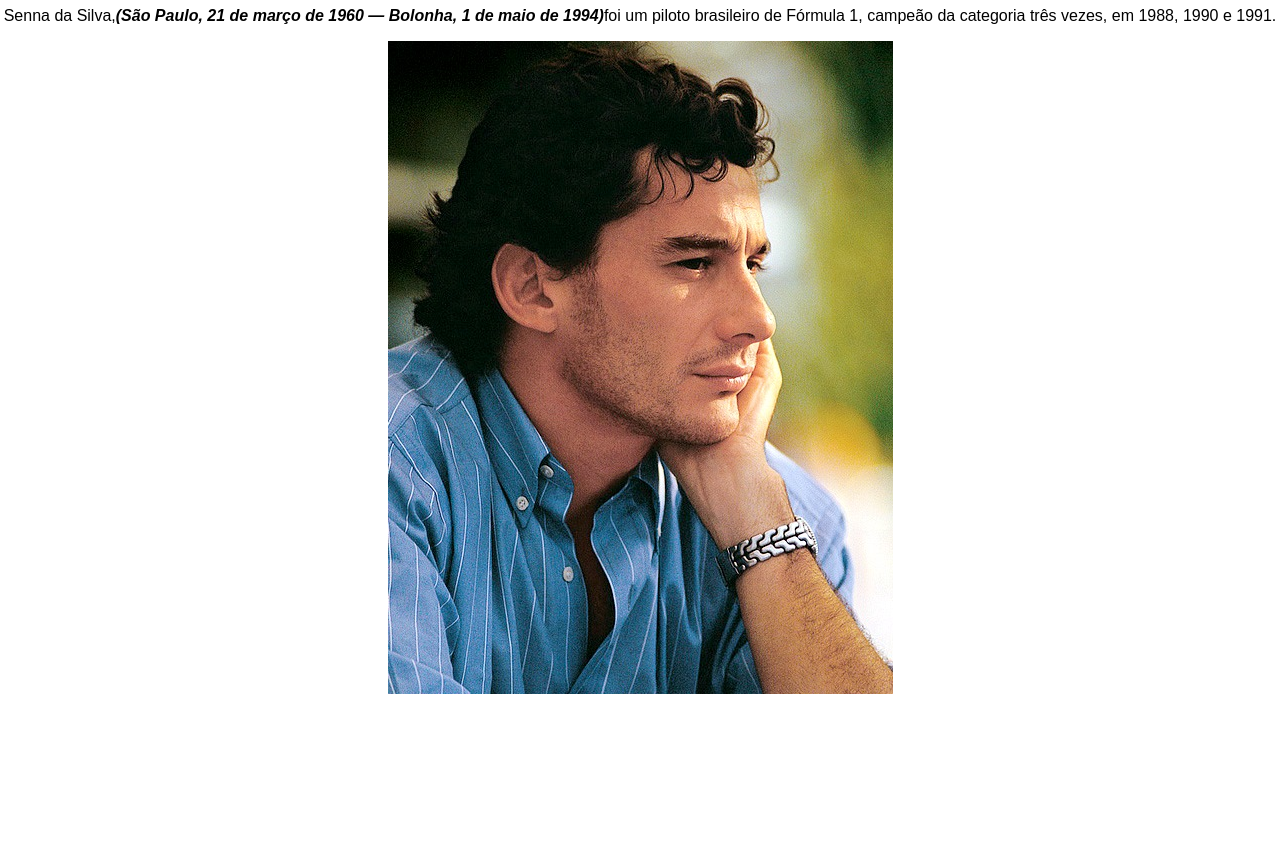
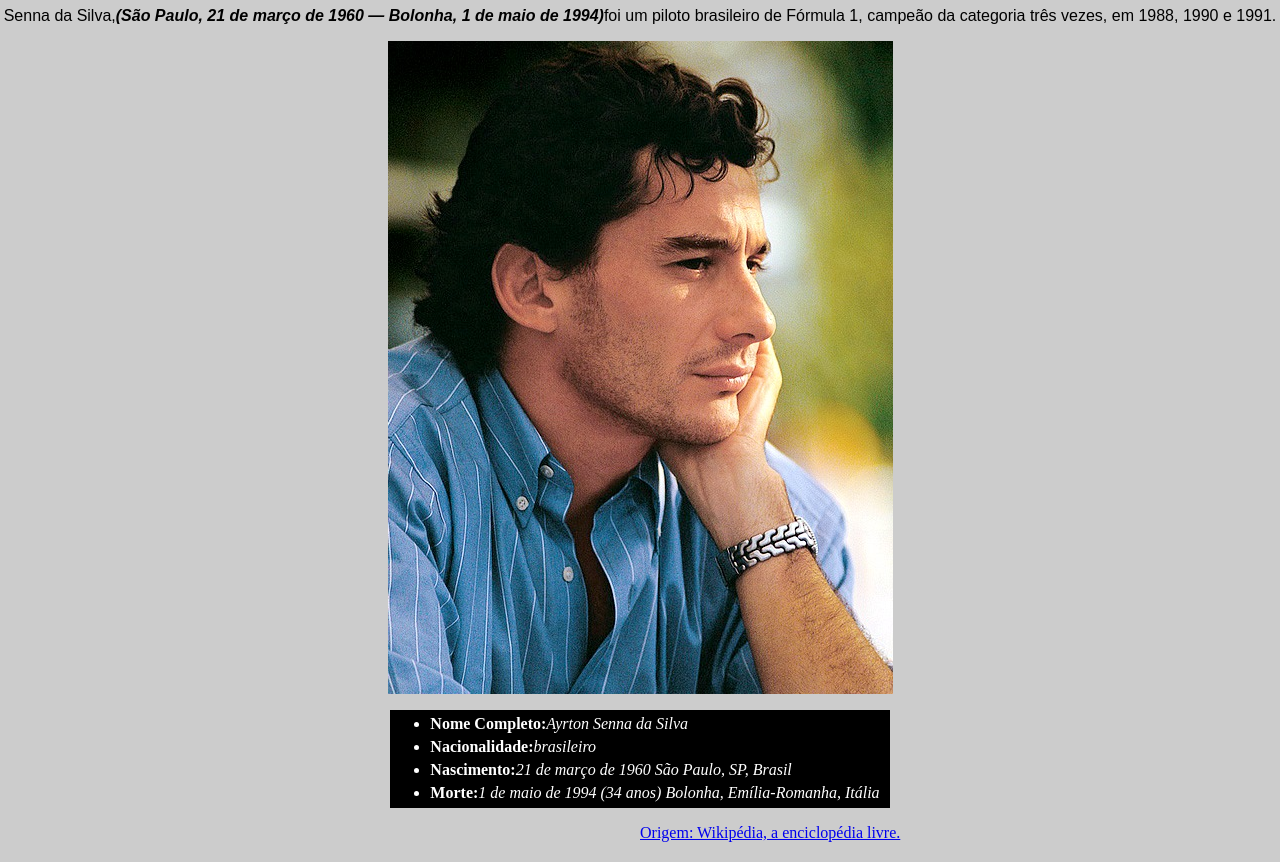
Before and after one commit to IaccinoMouraa/pagina-de-tributo2, a plain HTML site: page Ayrton Senna/index.html in a window 1280 px wide. Shown: the part 73-935 px from the top of the page. Before the commit the page ends 800 px from the top, so only its background shows below. Drawn offline with Linux system fonts and the light colour scheme.

Commit message:
alteracoes de codigo feitas com suscesso entre aspas, espero estar no caminho certo

```diff
--- a/Ayrton Senna/assets/css/template.css
+++ b/Ayrton Senna/assets/css/template.css
@@ -1,6 +1,7 @@
 body {
     margin: 0px;
     padding: 0px;
+    background-color: #CCCCCC;
 
 }
 header {
@@ -23,4 +24,28 @@ section {
 img {
     display: flex;
     object-fit: cover;
+    border: 5px 5px solid #ff00;
 }
+nav {
+   display: flex;
+   justify-content: center;
+   height: 130px;
+}
+ul {
+    display: block;
+    justify-content: center;
+    background-color: black;
+    color:#ffff;
+}
+li {
+    justify-content: center;
+    margin-top: 5px;
+    margin-right: 10px;
+}
+footer {
+    flex:1;
+    margin-bottom: 20px;
+    padding-left:  50%;
+    color:#006eff;
+    text-decoration: none;
+}
--- a/Ayrton Senna/index.html
+++ b/Ayrton Senna/index.html
@@ -11,12 +11,24 @@
 </head>
 <body>
 <header>
-    <h1>Ayrton Senna</h1>
+    <a href="https://pt.wikipedia.org/wiki/Ayrton_Senna">
+    <h1>Ayrton Senna </h1></a>
     <p>Senna da Silva,<strong><i>(São Paulo, 21 de março de 1960 — Bolonha, 1 de maio de 1994)</i></strong> foi um piloto brasileiro de Fórmula 1, campeão da categoria três vezes, em 1988, 1990 e 1991. </p>
     <section>
         <img src="assets/css/images/Ayrton.jpg" />
     </section>
-
+    <nav>
+    <ul>
+        <li><strong> Nome Completo:</strong><i>Ayrton Senna da Silva</i></li>
+        <li><strong>Nacionalidade:</strong><i>brasileiro</i></li>
+        <li><strong>Nascimento:</strong><i>21 de março de 1960 São Paulo, SP, Brasil </i></li>
+        <li><strong>Morte:</strong><i>1 de maio de 1994 (34 anos)
+            Bolonha, Emília-Romanha, Itália</i></li>
+    </ul>
+    </nav>
+    <footer>
+        <a href="https://pt.wikipedia.org/wiki/Ayrton_Senna">Origem: Wikipédia, a enciclopédia livre.</a>
+    </footer>
 </header>
 </body>
 </html>
```
